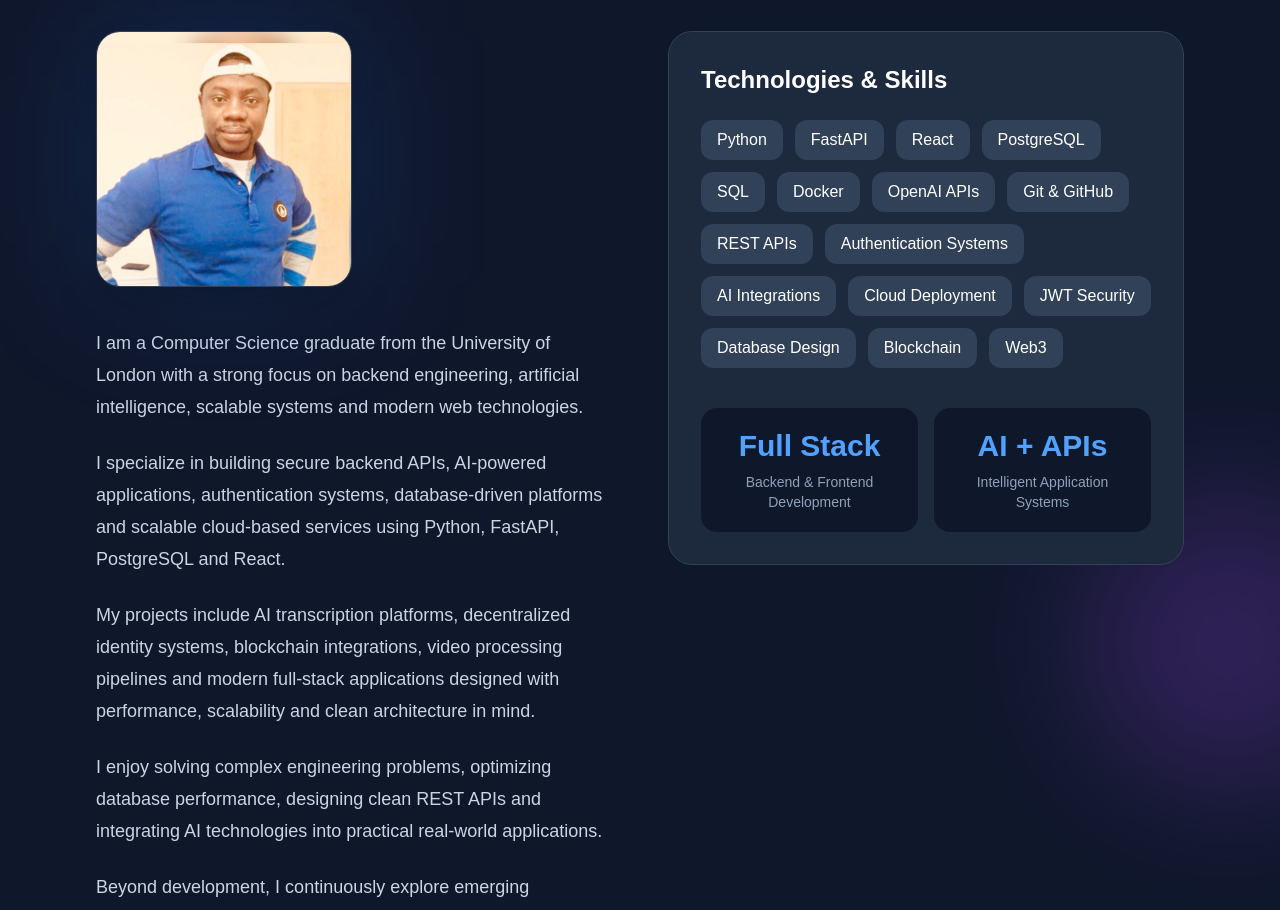
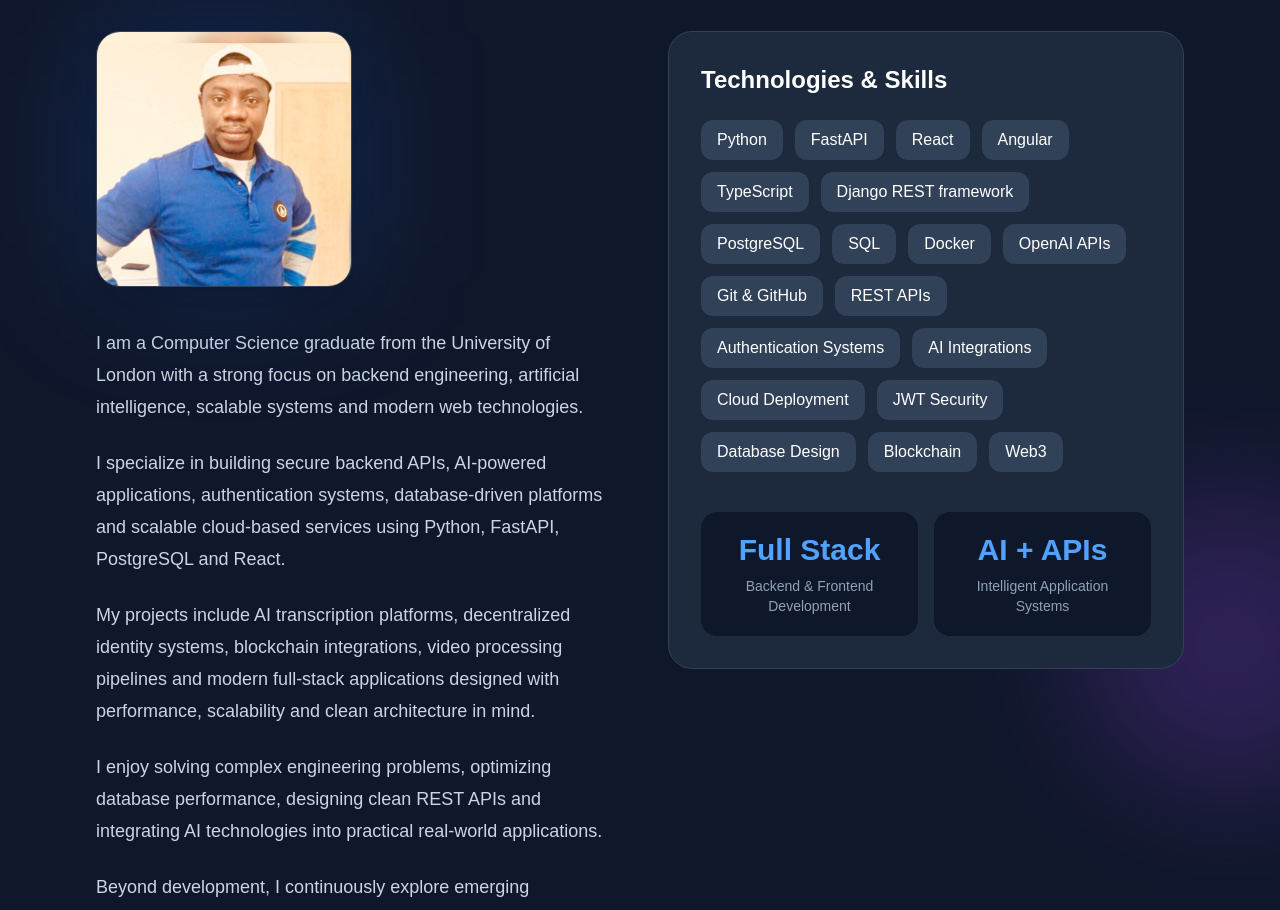
Before and after one commit to Brightiya/portfolio, a React (Vite) app: page / in a window 1280 px wide. Shown: the part 1340-2250 px from the top of the page. Built offline with nearby package versions, Linux system fonts and the light colour scheme.

Commit message:
Update About.jsx

```diff
--- a/src/components/About.jsx
+++ b/src/components/About.jsx
@@ -5,6 +5,9 @@ function About() {
     "Python",
     "FastAPI",
     "React",
+    "Angular",
+    "TypeScript",
+    "Django REST framework",
     "PostgreSQL",
     "SQL",
     "Docker",
```
